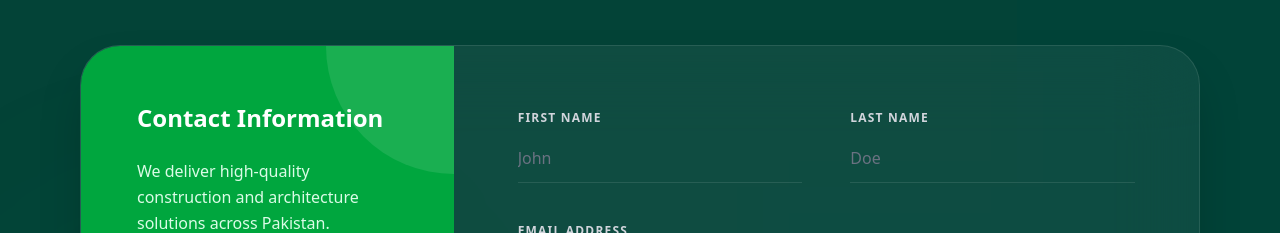
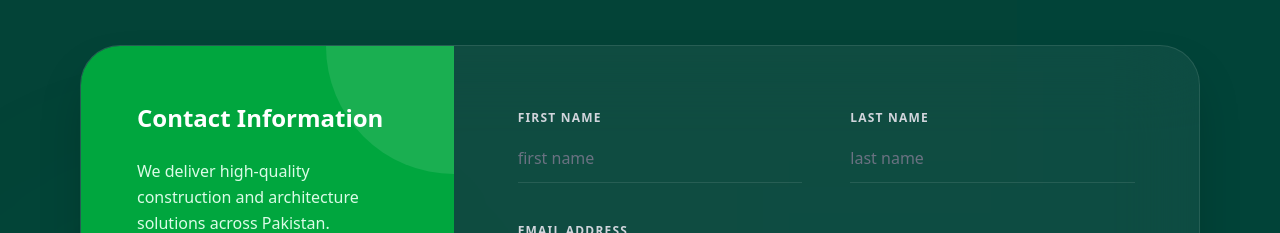
Before and after one commit to tuqeer6/Construction-company-website, a React (Vite) app: page / in a window 1280 px wide. Shown: the part 7180-7413 px from the top of the page. Built offline with nearby package versions, Linux system fonts and the light colour scheme.

Commit message:
Update: minor things stylings

```diff
--- a/src/components/CEOMessage.jsx
+++ b/src/components/CEOMessage.jsx
@@ -21,7 +21,7 @@ const CEOMessage = () => {
                 className="w-full h-auto object-cover  transition-all duration-700"
               />
               {/* Overlay for depth */}
-              <div className="absolute inset-0 bg-gradient-to-t from-[#0a0a0a] via-transparent to-transparent opacity-40" />
+              <div className="absolute inset-0 bg-linear-to-t from-[#0a0a0a] via-transparent to-transparent opacity-40" />
             </div>
 
             {/* Decorative Frame Element */}
--- a/src/components/ContactUS.jsx
+++ b/src/components/ContactUS.jsx
@@ -124,7 +124,7 @@ const ContactUS = () => {
                       type="text"
                       value={first}
                       onChange={(e) => setFirst(e.target.value)}
-                      placeholder="John"
+                      placeholder="first name"
                       className="w-full bg-transparent border-b border-white/10 py-3 text-white focus:outline-none focus:border-green-500 transition-all placeholder:text-gray-500"
                     />
                   </div>
@@ -137,7 +137,7 @@ const ContactUS = () => {
                       type="text"
                       value={last}
                       onChange={(e) => setLast(e.target.value)}
-                      placeholder="Doe"
+                      placeholder="last name"
                       className="w-full bg-transparent border-b border-white/10 py-3 text-white focus:outline-none focus:border-green-500 transition-all placeholder:text-gray-500"
                     />
                   </div>
--- a/src/components/Projects.jsx
+++ b/src/components/Projects.jsx
@@ -75,7 +75,7 @@ const Projects = () => {
                   </span>
                 </div>
                 {/* Gradient Overlay */}
-                <div className="absolute inset-0 bg-gradient-to-t from-[#0a0a0a] via-transparent to-transparent opacity-60 group-hover:opacity-80 transition-opacity" />
+                <div className="absolute inset-0 bg-linear-to-t from-[#0a0a0a] via-transparent to-transparent opacity-60 group-hover:opacity-80 transition-opacity" />
               </div>
 
               {/* Content Section */}
```
